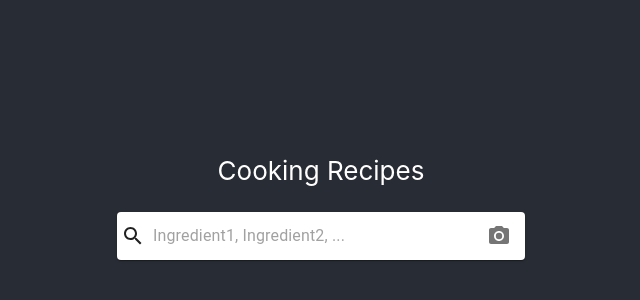
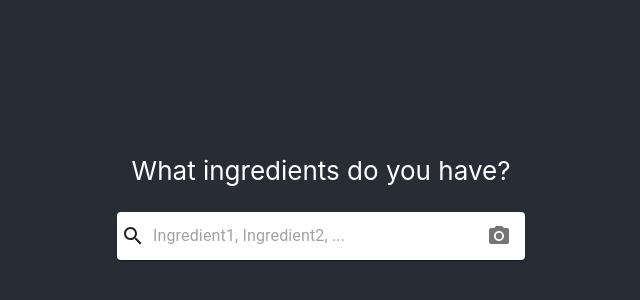
Before and after one commit to leeroy999/cookingAI, a React (Create React App) app: page / in a window 1280 px wide. Shown: the part 206-506 px from the top of the page, without its empty margins (319-959 px from the left). Built offline with nearby package versions, Linux system fonts and the light colour scheme.

Commit message:
refactor texts

```diff
--- a/src/components/CameraModal.jsx
+++ b/src/components/CameraModal.jsx
@@ -18,11 +18,13 @@ const CameraModal = (props) => {
       style={{display:'flex', alignItems:'center', justifyContent:'center'}}
     >
       <Paper style={{padding: '20px'}}>
-        <Camera
-          onTakePhoto={handleTakePhoto}
-          idealFacingMode="environment"
-          isImageMirror={false}
-        />
+        {isOpen &&
+          <Camera
+            onTakePhoto={handleTakePhoto}
+            idealFacingMode="environment"
+            isImageMirror={false}
+          />
+        }
       </Paper>
     </Modal>
   )
--- a/src/components/CookingForm.jsx
+++ b/src/components/CookingForm.jsx
@@ -7,6 +7,7 @@ import './CookingForm.css';
 const CookingForm = () => {
   const [ingredients, setIngredients] = useState('');
   const [openCamera, setOpenCamera] = useState(false);
+  const title = "What ingredients do you have?"
 
   const handleIngredients = (e) => {
     setIngredients(e.target.value)
@@ -23,7 +24,7 @@ const CookingForm = () => {
   return (
     <Box className="App">
       <header className="App-header">
-        <p>Cooking Recipes</p>
+        <p>{title}</p>
         <FormControl>
           <Paper
             component="form"
@@ -35,6 +36,7 @@ const CookingForm = () => {
               value={ingredients}
               placeholder="Ingredient1, Ingredient2, ..."
               onChange={handleIngredients}
+              onEnter
             />
             <IconButton
               type="button"
```
